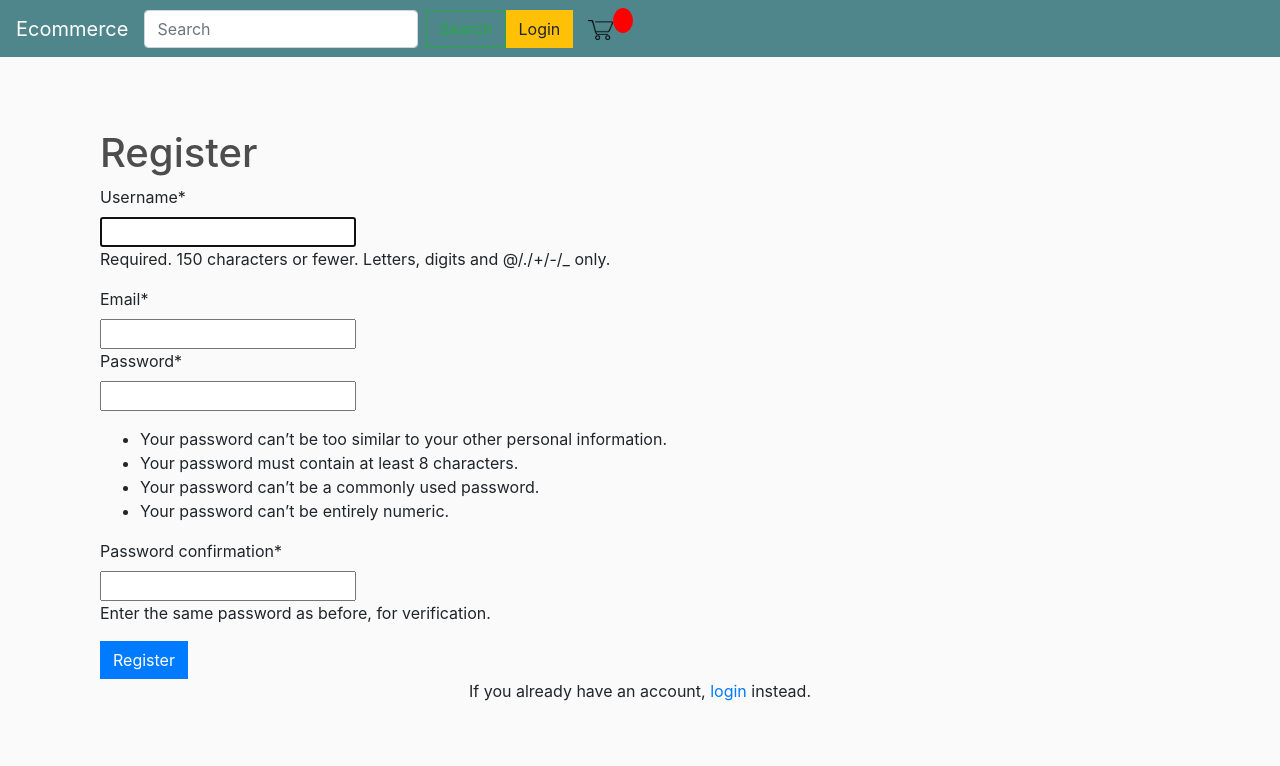
After one commit to hunterbury/ecommerce, a Django app: page /register in a window 1280 px wide. The commit adds this page. Shown: the top 766 px of the page. Run offline with Django 3.2, Linux system fonts and the light colour scheme; some libraries are stand-ins or nearby versions.

Commit message:
add register user functionality, still need to add login and logout functionality

```diff
--- a/ecommerce/settings.py
+++ b/ecommerce/settings.py
@@ -41,6 +41,7 @@ INSTALLED_APPS = [
 
     'store.apps.StoreConfig',
     'rest_framework',
+    'crispy_forms',
 ]
 
 MIDDLEWARE = [
--- /dev/null
+++ b/store/forms.py
@@ -0,0 +1,20 @@
+from django import forms
+from django.contrib.auth.forms import UserCreationForm
+from django.contrib.auth.models import User
+
+
+# Create your forms here.
+
+class NewCustomerForm(UserCreationForm):
+	email = forms.EmailField(required=True)
+
+	class Meta:
+		model = User
+		fields = ("username", "email", "password1", "password2")
+
+	def save(self, commit=True):
+		user = super(NewCustomerForm, self).save(commit=False)
+		user.email = self.cleaned_data['email']
+		if commit:
+			user.save()
+		return user
--- a/store/templates/store/cart.html
+++ b/store/templates/store/cart.html
@@ -30,7 +30,7 @@
                 </div>
                 {% for item in items %}
                 <div class="cart-row">
-                    <div style="flex:2"><img class="row-image" src="{{item.product.imageURL}}"></div>
+                    <div style="flex:2"><img class="row-image" src="{{item.product.image}}"></div>
                     <div style="flex:2"><p>{{item.product.name}}</p></div>
                     <div style="flex:1"><p>${{item.product.price|floatformat:2}}</p></div>
                     <div style="flex:1">
--- a/store/templates/store/checkout.html
+++ b/store/templates/store/checkout.html
@@ -54,7 +54,7 @@
                 <hr>
                 {% for item in items %}
                 <div class="cart-row">
-                    <div style="flex:2"><img class="row-image" src="{item.product.imageURL}"></div>
+                    <div style="flex:2"><img class="row-image" src="{item.product.image}"></div>
                     <div style="flex:2"><p>{{item.product.name}}</p></div>
                     <div style="flex:1"><p>{{item.product.price}}</p></div>
                     <div style="flex:1"><p>{{item.quantity}}</p></div>
--- /dev/null
+++ b/store/templates/store/register.html
@@ -0,0 +1,18 @@
+{% extends 'store/layout.html' %}
+
+{% block content %}
+
+{% load crispy_forms_tags %}
+
+<!--Register-->
+<div class="container py-5">
+	<h1>Register</h1>
+	<form method="POST">
+		{% csrf_token %}
+		{{ register_form|crispy }}
+		<button class="btn btn-primary" type="submit">Register</button>
+	</form>
+	<p class="text-center">If you already have an account, <a href="/login">login</a> instead.</p>
+</div>
+
+{% endblock %}
--- a/store/urls.py
+++ b/store/urls.py
@@ -8,4 +8,5 @@ path('checkout/', views.checkout, name="checkout"),
 path('update-item/', views.updateItem, name="update-item"),
 path('process-order/', views.processOrder, name="process-order"),
 path('product-info/<str:pk>/', views.productInfo, name="product-info"),
+path("register", views.registerRequest, name="register")
 ]
--- a/store/views.py
+++ b/store/views.py
@@ -1,10 +1,13 @@
-from django.shortcuts import render
+from django.shortcuts import render, redirect
 from django.http import JsonResponse
 from django.db.models import Q
 from .models import *
 import json
 import datetime
 from .utils import cookieCart, cartData, guestOrder
+from .forms import NewCustomerForm
+from django.contrib.auth import login
+from django.contrib import messages
 
 
 def store(request):
@@ -101,3 +104,15 @@ def processOrder(request):
         )
 
     return JsonResponse('Payment complete', safe=False)
+
+def registerRequest(request):
+	if request.method == "POST":
+		form = NewCustomerForm(request.POST)
+		if form.is_valid():
+			user = form.save()
+			login(request, user)
+			messages.success(request, "Registration successful." )
+			return redirect('')
+		messages.error(request, "Unsuccessful registration. Invalid information.")
+	form = NewCustomerForm()
+	return render (request=request, template_name="store/register.html", context={"register_form":form})
```
Also changed, not shown: db.sqlite3, store/migrations/0008_auto_20211208_1513.py (added), store/migrations/0009_auto_20211208_1522.py (added).
